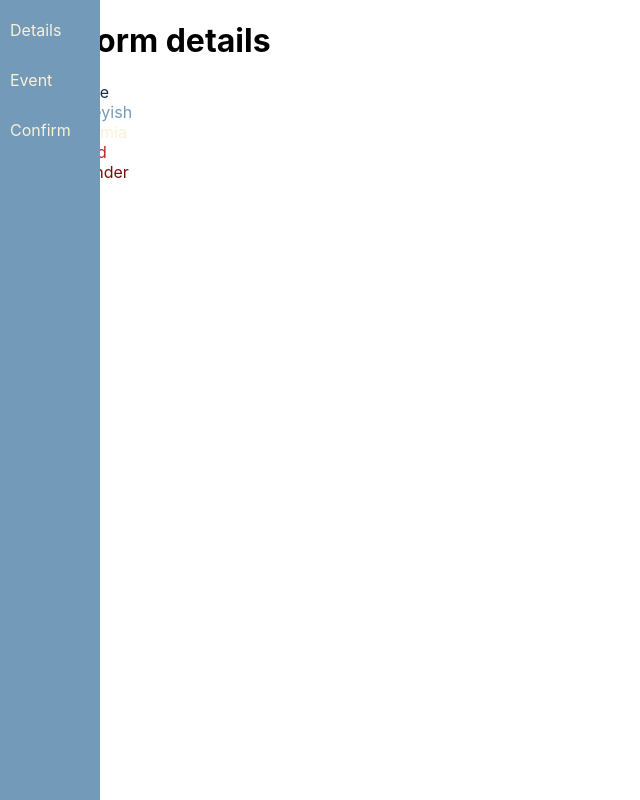
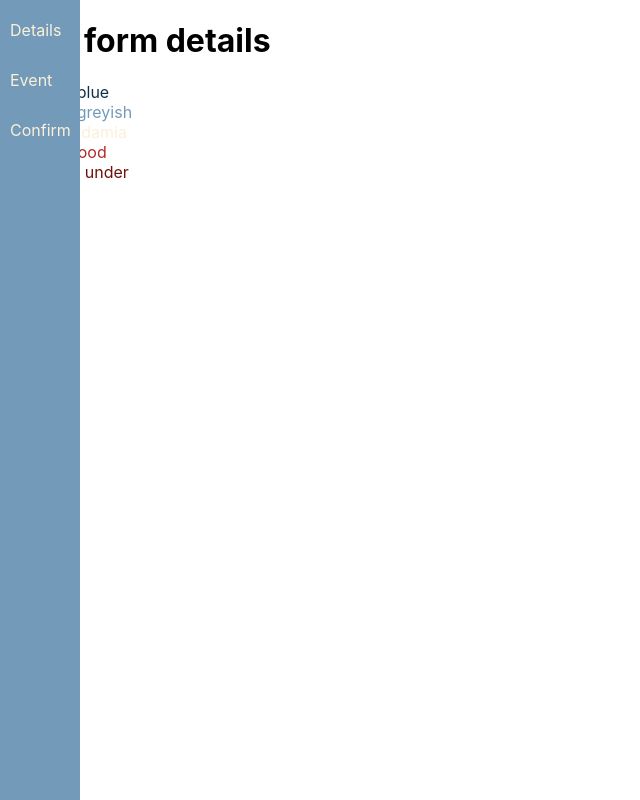
Before and after one commit to rhythm1124/Booking-app-, a React (Create React App) app in the folder bookingapp/: page / in a window 1280 px wide. Shown: the whole page, without its empty margins (0-640 px from the left). Built offline with nearby package versions, Linux system fonts and the light colour scheme.

Commit message:
Update main_form.css

```diff
--- a/bookingapp/src/styles/main_form.css
+++ b/bookingapp/src/styles/main_form.css
@@ -4,10 +4,9 @@
     position: fixed;
     background-color: #739ab9;
     height: 100vh;
-    width: 100px;
+    width: 80px;
     top:0;
     left:0;
-    /* padding:10px; */
     z-index: 1000;
     box-shadow: 2px 0 5px rgba(0, 0, 0, 0,1);
 }
```
